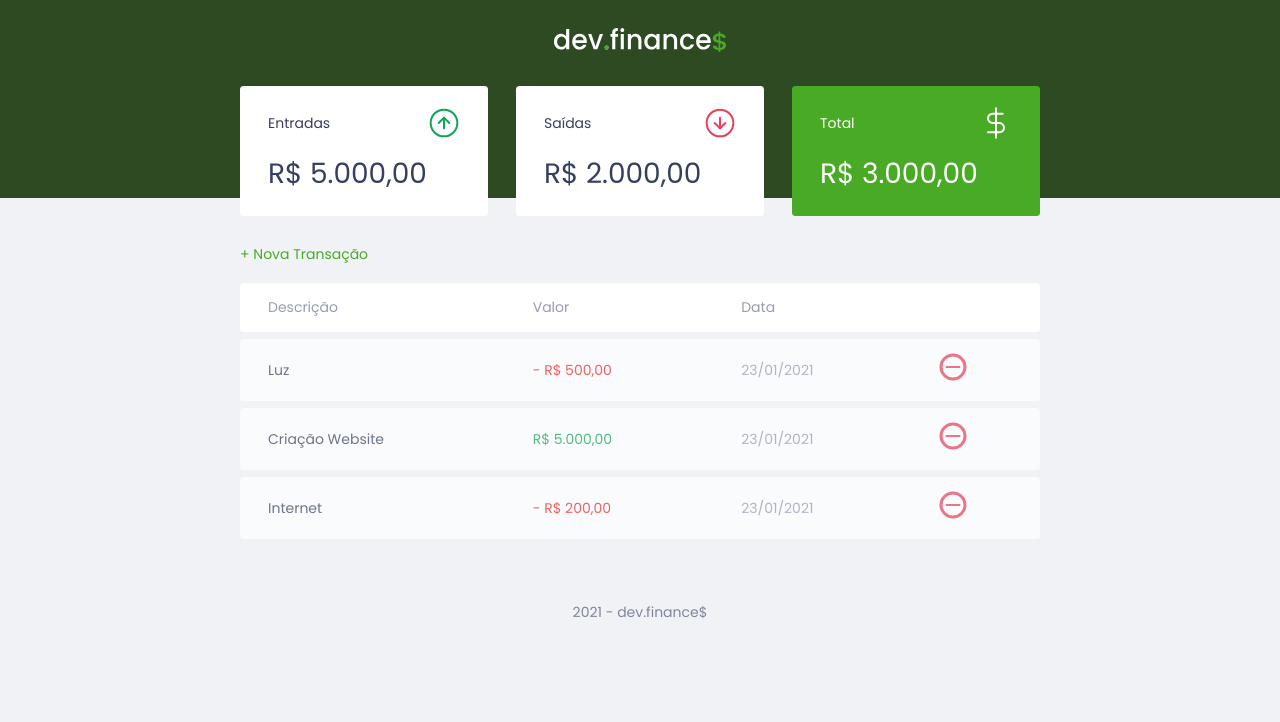
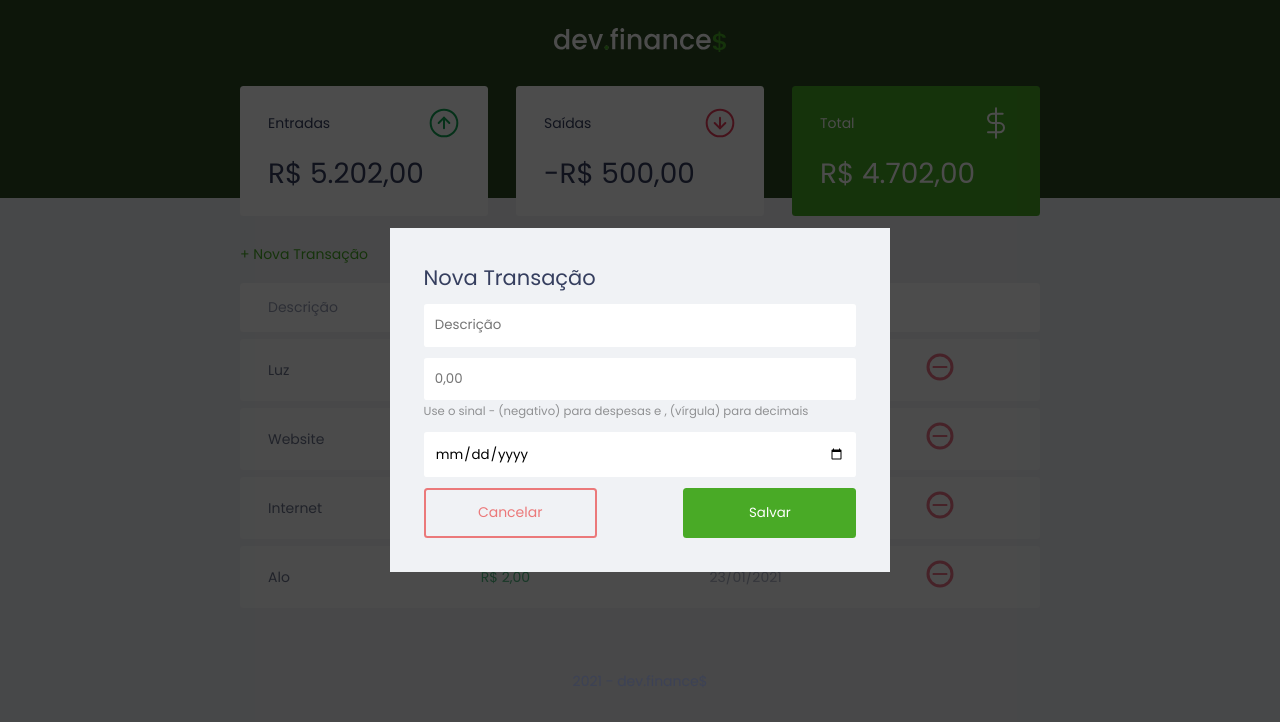
Before and after one commit to danielfilh0/dev-finances, a plain HTML site: page index.html in a window 1280 px wide. Both pictures are taken after a click on the link "+ Nova Transação". Drawn offline with Linux system fonts and the light colour scheme.

Commit message:
Added JavaScript and implemented the results of incomes, expenses and total

```diff
--- a/index.html
+++ b/index.html
@@ -23,26 +23,26 @@
           <span>Entradas</span>
           <img src="./assets/income.svg" alt="Imagem de entradas">
         </h3>
-        <p>R$ 5.000,00</p>
+        <p id="incomeDisplay">R$ 5.000,00</p>
       </div>
       <div class="card">
         <h3>
           <span>Saídas</span>
           <img src="./assets/expense.svg" alt="Imagem de saídas">
         </h3>
-        <p>R$ 2.000,00</p>
+        <p id="expenseDisplay">R$ 2.000,00</p>
       </div>
       <div class="card total">
         <h3>
           <span>Total</span>
           <img src="./assets/total.svg" alt="Imagem de total">
         </h3>
-        <p>R$ 3.000,00</p>
+        <p id="totalDisplay">R$ 3.000,00</p>
       </div>
     </section>
     <section id="transaction">
       <h2 class="sr-only">Transações</h2>
-      <a href="#" class="button new">+ Nova Transação</a>
+      <a onclick="Modal.open()" href="#" class="button new">+ Nova Transação</a>
       <table id="data-table">
         <thead>
           <tr>
@@ -53,30 +53,6 @@
           </tr>
         </thead>
         <tbody>
-          <tr>
-            <td class="description">Luz</td>
-            <td class="expense">- R$ 500,00</td>
-            <td class="date">23/01/2021</td>
-            <td>
-              <img src="./assets/minus.svg" alt="Remover transação">
-            </td>
-          </tr>
-          <tr>
-            <td class="description">Criação Website</td>
-            <td class="income">R$ 5.000,00</td>
-            <td class="date">23/01/2021</td>
-            <td>
-              <img src="./assets/minus.svg" alt="Remover transação">
-            </td>
-          </tr>
-          <tr>
-            <td class="description">Internet</td>
-            <td class="expense">- R$ 200,00</td>
-            <td class="date">23/01/2021</td>
-            <td>
-              <img src="./assets/minus.svg" alt="Remover transação">
-            </td>
-          </tr>
         </tbody>
       </table>
     </section>
@@ -101,7 +77,7 @@
             <input type="date" id="date" name="date">
           </div>
           <div class="input-group actions">
-            <a href="#" class="button cancel">Cancelar</a>
+            <a onclick="Modal.close()" href="#" class="button cancel">Cancelar</a>
             <button>Salvar</button>
           </div>
         </form>
@@ -113,6 +89,8 @@
     <p>2021 - dev.finance$</p>
   </footer>
 
+  <script src="./scripts.js"></script>
+
 </body>
 
 </html>
--- /dev/null
+++ b/scripts.js
@@ -0,0 +1,136 @@
+const Modal = {
+  open() {
+    document.querySelector('.modal-overlay').classList.add('active');
+  },
+  close() {
+    document.querySelector('.modal-overlay').classList.remove('active');
+  },
+};
+
+const transactions = [
+  {
+    id: 1,
+    description: 'Luz',
+    amount: -50000,
+    date: '23/01/2021',
+  },
+  {
+    id: 2,
+    description: 'Website',
+    amount: 500000,
+    date: '23/01/2021',
+  },
+  {
+    id: 3,
+    description: 'Internet',
+    amount: 20000,
+    date: '23/01/2021',
+  },
+];
+
+const Transaction = {
+  all: transactions,
+  add(transaction) {
+    Transaction.all.push(transaction);
+  },
+  incomes() {
+    let income = 0;
+    Transaction.all.forEach((transaction) => {
+      if (transaction.amount > 0) {
+        income += transaction.amount;
+      }
+    });
+    return income;
+  },
+  expenses() {
+    let expense = 0;
+    Transaction.all.forEach((transaction) => {
+      if (transaction.amount < 0) {
+        expense += transaction.amount;
+      }
+    });
+    return expense;
+  },
+  total() {
+    return Transaction.incomes() + Transaction.expenses();
+  },
+};
+
+const DOM = {
+  transactionsContainer: document.querySelector('#data-table tbody'),
+
+  addTransaction(transaction, index) {
+    const tr = document.createElement('tr');
+    tr.innerHTML = DOM.innerHTMLTransaction(transaction);
+    DOM.transactionsContainer.appendChild(tr);
+  },
+
+  innerHTMLTransaction(transaction) {
+    const CSSclass = transaction.amount > 0 ? 'income' : 'expense';
+
+    const amount = Utils.formatCurrency(transaction.amount);
+
+    const html = `
+      <td class="description">${transaction.description}</td>
+      <td class="${CSSclass}">${amount}</td>
+      <td class="date">${transaction.date}</td>
+      <td>
+        <img src="./assets/minus.svg" alt="Remover transação">
+      </td>
+  `;
+    return html;
+  },
+
+  updateBalance() {
+    document.getElementById('incomeDisplay').innerHTML = Utils.formatCurrency(
+      Transaction.incomes(),
+    );
+    document.getElementById('expenseDisplay').innerHTML = Utils.formatCurrency(
+      Transaction.expenses(),
+    );
+    document.getElementById('totalDisplay').innerHTML = Utils.formatCurrency(
+      Transaction.total(),
+    );
+  },
+
+  clearTransactions() {
+    DOM.transactionsContainer.innerHTML = '';
+  },
+};
+
+const Utils = {
+  formatCurrency(value) {
+    const signal = Number(value) < 0 ? '-' : '';
+    value = String(value).replace(/\D/g, '');
+    value = Number(value) / 100;
+    value = value.toLocaleString('pt-BR', {
+      style: 'currency',
+      currency: 'BRL',
+    });
+    return signal + value;
+  },
+};
+
+const App = {
+  init() {
+    Transaction.all.forEach((transaction) => {
+      DOM.addTransaction(transaction);
+    });
+
+    DOM.updateBalance();
+  },
+
+  reload() {
+    DOM.clearTransactions();
+    App.init();
+  },
+};
+
+Transaction.add({
+  id: 39,
+  description: 'Alo',
+  amount: 200,
+  date: '23/01/2021',
+});
+
+App.init();
```
